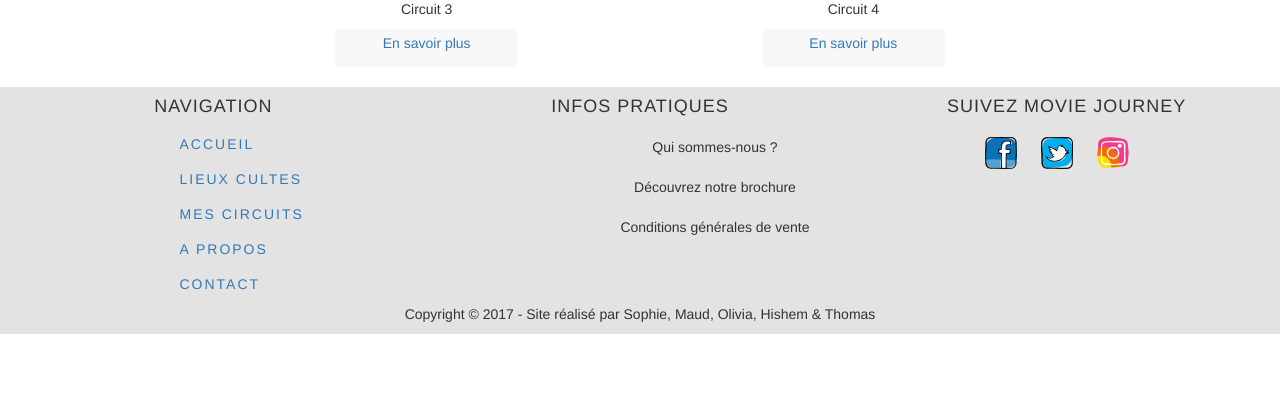
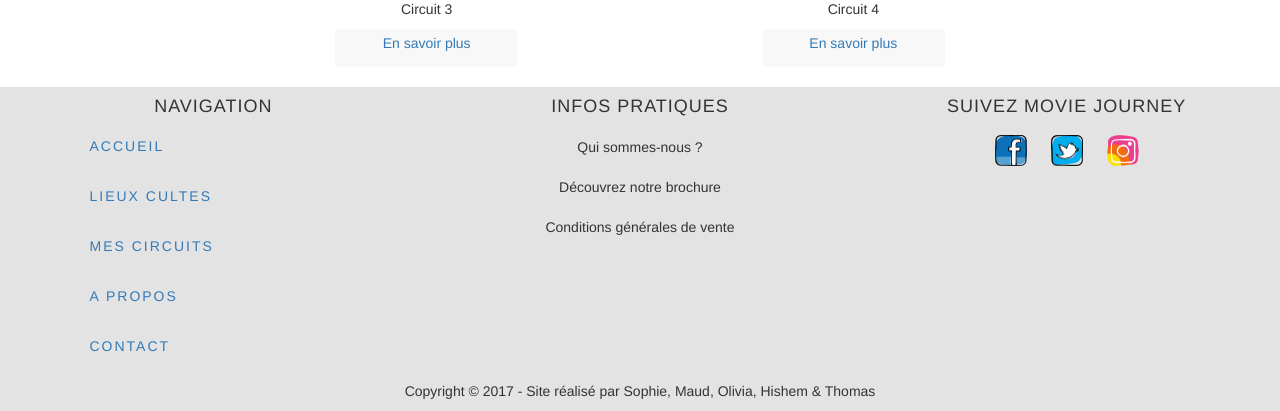
Before and after one commit to OliviaB14/moviejourney, a PHP site: page /index.php in a window 1280 px wide. Shown: the part 1722-2133 px from the top of the page. Before the commit the page ends 2056 px from the top, so only its background shows below. Run offline with PHP 8.4, Linux system fonts and the light colour scheme; data comes from the database, SQL or seed files in the repository.

Commit message:
footer responsive

```diff
--- a/circuit.php
+++ b/circuit.php
@@ -1,7 +1,6 @@
 <?php
   // Connect to the database
   require 'base.php';
-
   // Character encoding of the database
   $connection->exec("SET NAMES 'utf8'");
 ?>
--- a/css/footer.css
+++ b/css/footer.css
@@ -9,12 +9,13 @@ h4{
 
 #infos li{
     list-style: none;
-    margin-top: 20px;
-    margin-left: 150px;
+    margin-top: 5%;
+    margin-bottom: 20px;
 }
 
 #infos h4{
     text-align: center;
+    margin-bottom: 2%;
 
 }
 
@@ -25,18 +26,20 @@ h4{
 
 #social h4{
     text-align: center;
+    margin-bottom: 2%;
 }
 
 #img_social{
-    margin-left: -60px;
+    margin-left: -10%;
 }
 #navigation h4 {
     text-align: center;
-    margin-bottom: -10px;
+    margin-bottom: -2%;
 }
 #navigation li{
-    margin-left: 90px;
-    margin-bottom: -15px;
+    margin-right: 20%;
+    /**margin-bottom: -2%;
+    margin-left: 30%*/
 }
 #copyright{
     margin-top: 10px;
```
